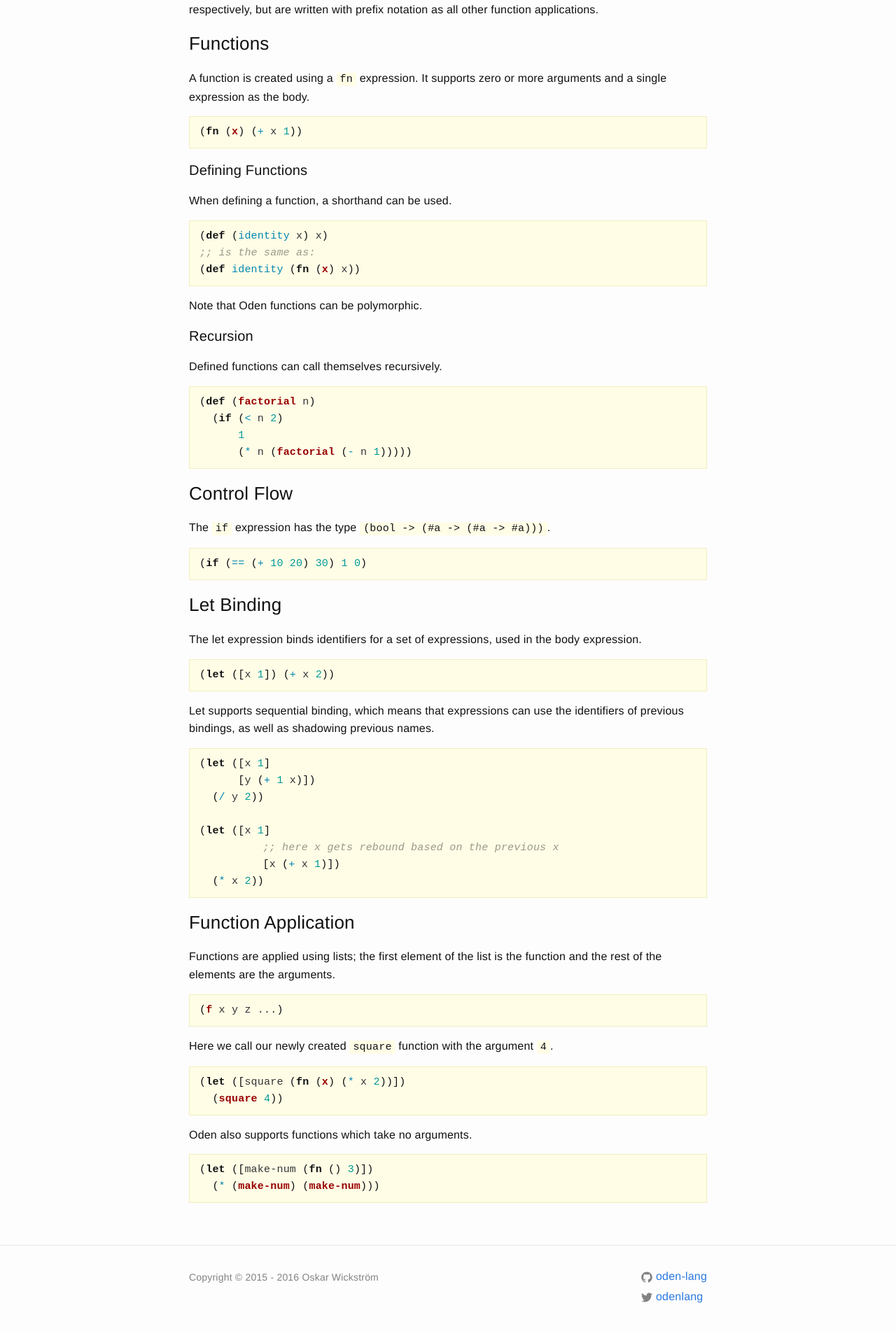
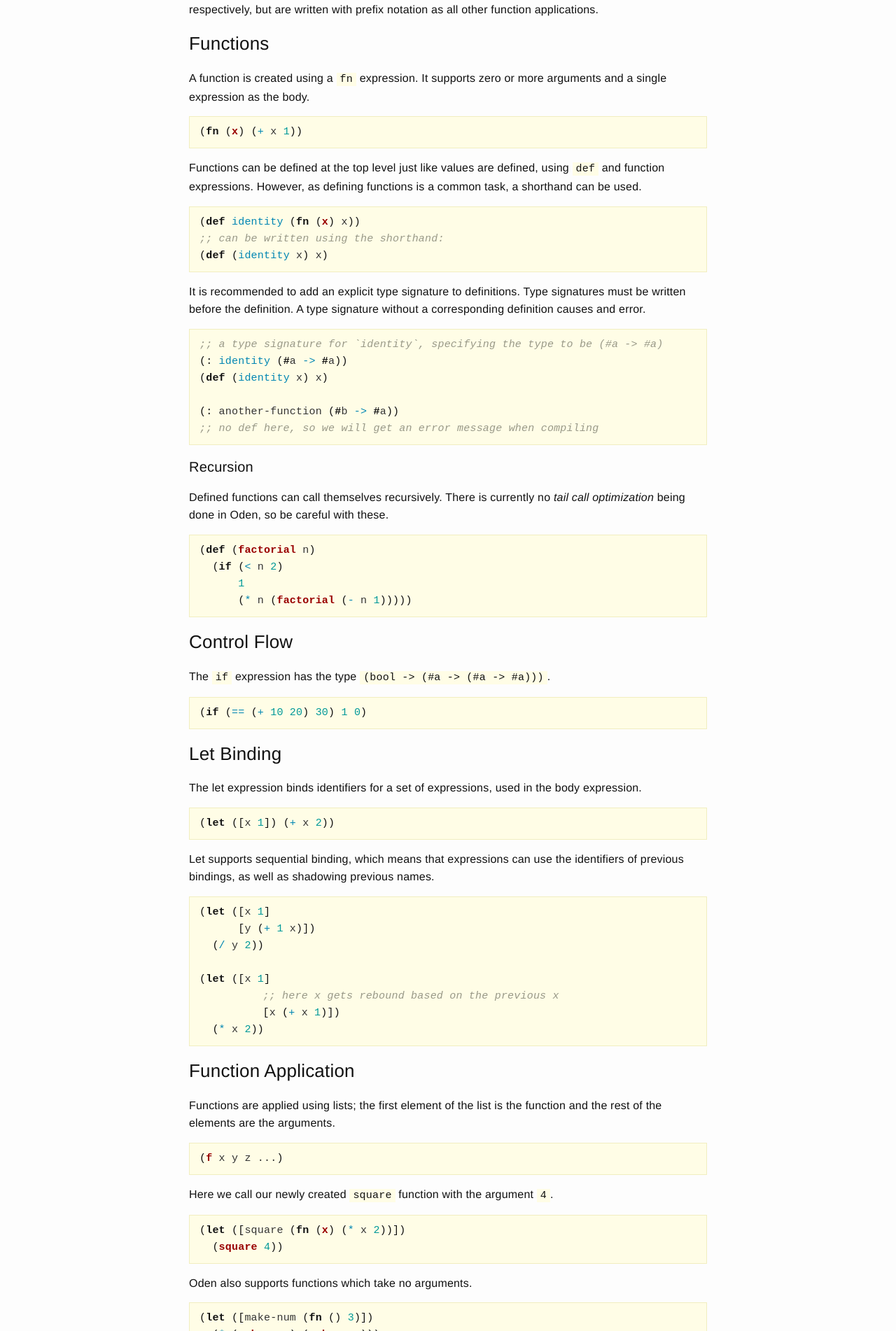
Before and after one commit to oden-lang/oden-lang.github.io, a Jekyll site: the page built from user-guide/language-reference/forms.md, in a window 1280 px wide. Shown: the part 1531-3433 px from the top of the page at 70% size. Built offline with Jekyll 4.4.1, drawn with Linux system fonts in a browser that asks for light colours.

Commit message:
Updates for 0.2.1-RC1

```diff
--- a/_sass/_base.scss
+++ b/_sass/_base.scss
@@ -73,6 +73,7 @@ ul, ol {
 ul, ol {
   li {
     line-height: 1.8;
+    margin-bottom: $spacing-unit / 8;
   }
 }
 
--- a/_sass/_layout.scss
+++ b/_sass/_layout.scss
@@ -323,7 +323,7 @@ $header-logo-size: 32px;
 
     code {
       background-color: transparent;
-      font-size: 17px;
+      font-size: 15px;
     }
   }
 }
--- a/_sass/_syntax-highlighting.scss
+++ b/_sass/_syntax-highlighting.scss
@@ -5,7 +5,6 @@
 
 .highlight pre, pre, .highlight .hll { background-color: #fffde6; border: 1px solid #f1eec0; }
 .highlight .c { color: #999988; font-style: italic; }
-.highlight .err { color: #a61717; background-color: #e3d2d2; }
 .highlight .k { font-weight: bold; }
 .highlight .o { font-weight: bold; }
 .highlight .cm { color: #999988; font-style: italic; }
--- a/user-guide/language-reference/forms.md
+++ b/user-guide/language-reference/forms.md
@@ -78,21 +78,33 @@ more arguments and a single expression as the body.
 (fn (x) (+ x 1))
 {% endhighlight %}
 
-### Defining Functions
-
-When defining a function, a shorthand can be used.
+Functions can be defined at the top level just like values are defined, using
+`def` and function expressions. However, as defining functions is a common
+task, a shorthand can be used.
 
 {% highlight clojure %}
+(def identity (fn (x) x))
+;; can be written using the shorthand:
 (def (identity x) x)
-;; is the same as:
-(def identity (fn (x) x))
 {% endhighlight %}
 
-Note that Oden functions can be polymorphic.
+It is recommended to add an explicit type signature to definitions. Type
+signatures must be written before the definition. A type signature without a
+corresponding definition causes and error.
+
+{% highlight clojure %}
+;; a type signature for `identity`, specifying the type to be (#a -> #a)
+(: identity (#a -> #a))
+(def (identity x) x)
+
+(: another-function (#b -> #a))
+;; no def here, so we will get an error message when compiling
+{% endhighlight %}
 
 ### Recursion
 
-Defined functions can call themselves recursively.
+Defined functions can call themselves recursively. There is currently no
+*tail call optimization* being done in Oden, so be careful with these.
 
 {% highlight clojure %}
 (def (factorial n)
```
Also changed, not shown: _layouts/start.html (+15 -5 lines).
